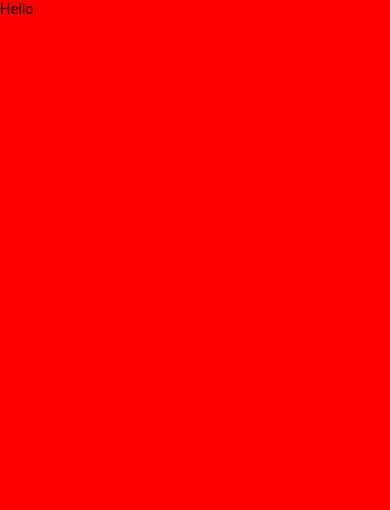
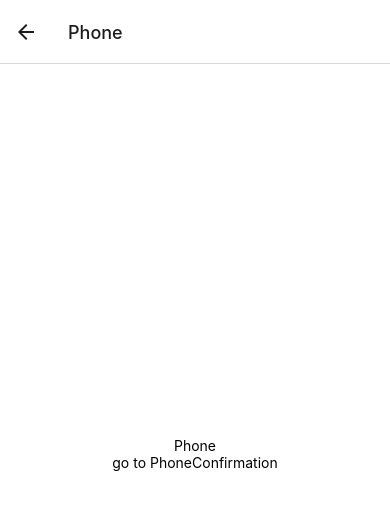
Before and after one commit to YuriiDmytruk/insiders-registration, a React Native app: screen /Phone in a window 390 px wide. Shown: the top 510 px of the page. Built offline with nearby package versions, Linux system fonts and the light colour scheme.

Commit message:
setup routing

```diff
--- a/App.tsx
+++ b/App.tsx
@@ -1,31 +1,32 @@
 import React from 'react';
-import {
-  SafeAreaView,
-  StyleSheet,
-  Text,
-  View,
-} from 'react-native';
+import { NavigationContainer } from '@react-navigation/native';
+import { createNativeStackNavigator } from '@react-navigation/native-stack';
+import Welcome from './pages/Welcome';
+import Phone from './pages/Phone';
+import PhoneConfirmation from './pages/PhoneConfirmation';
+import Info from './pages/Info';
+import Password from './pages/Password';
+import UserInfo from './pages/UserInfo';
+import { enableScreens } from 'react-native-screens';
+import { RootStackParamList } from './types';
+
+enableScreens();
+
+const Stack = createNativeStackNavigator<RootStackParamList>();
 
 function App(): React.JSX.Element {
   return (
-    <SafeAreaView style={styles.mainContainer}>
-      <View style={styles.container}>
-        <Text>Hello</Text>
-      </View>
-    </SafeAreaView>
+    <NavigationContainer>
+      <Stack.Navigator initialRouteName="Welcome">
+        <Stack.Screen name="Welcome" component={Welcome} />
+        <Stack.Screen name="Phone" component={Phone} />
+        <Stack.Screen name="PhoneConfirmation" component={PhoneConfirmation} />
+        <Stack.Screen name="Info" component={Info} />
+        <Stack.Screen name="Password" component={Password} />
+        <Stack.Screen name="UserInfo" component={UserInfo} />
+      </Stack.Navigator>
+    </NavigationContainer>
   );
 }
 
-const styles = StyleSheet.create({
-  mainContainer:{
-    width: '100%',
-    height: '100%',
-  },
-  container: {
-    width: '100%',
-    height: '100%',
-    backgroundColor: 'red',
-  },
-});
-
 export default App;
--- a/pages/Info.tsx
+++ b/pages/Info.tsx
@@ -1,20 +1,28 @@
 import React from 'react';
-import { StyleSheet, Text, View } from 'react-native';
+import { StyleSheet, Text, TouchableOpacity, View } from 'react-native';
+import { NativeStackScreenProps } from '@react-navigation/native-stack';
+import { RootStackParamList } from '../types';
 
-const Info = () => {
+type Props = NativeStackScreenProps<RootStackParamList, 'Info'>;
+
+const Info: React.FC<Props> = ({ navigation }) => {
   return (
     <View style={styles.container}>
       <Text>Info</Text>
+      <TouchableOpacity onPress={() => navigation.navigate('Password')}>
+        <Text>go to Password</Text>
+      </TouchableOpacity>
     </View>
   );
 };
 
 const styles = StyleSheet.create({
-    container: {
-      width: '100%',
-      height: '100%',
-      backgroundColor: 'red',
-    },
-  });
+  container: {
+    flex: 1,
+    justifyContent: 'center',
+    alignItems: 'center',
+    backgroundColor: 'white',
+  },
+});
 
 export default Info;
--- a/pages/Password.tsx
+++ b/pages/Password.tsx
@@ -1,20 +1,28 @@
 import React from 'react';
-import { StyleSheet, Text, View } from 'react-native';
+import { StyleSheet, Text, TouchableOpacity, View } from 'react-native';
+import { NativeStackScreenProps } from '@react-navigation/native-stack';
+import { RootStackParamList } from '../types';
 
-const Password = () => {
+type Props = NativeStackScreenProps<RootStackParamList, 'Password'>;
+
+const Password: React.FC<Props> = ({ navigation }) => {
   return (
     <View style={styles.container}>
       <Text>Password</Text>
+      <TouchableOpacity onPress={() => navigation.navigate('UserInfo')}>
+        <Text>go to UserInfo</Text>
+      </TouchableOpacity>
     </View>
   );
 };
 
 const styles = StyleSheet.create({
-    container: {
-      width: '100%',
-      height: '100%',
-      backgroundColor: 'red',
-    },
-  });
+  container: {
+    flex: 1,
+    justifyContent: 'center',
+    alignItems: 'center',
+    backgroundColor: 'white',
+  },
+});
 
 export default Password;
--- a/pages/Phone.tsx
+++ b/pages/Phone.tsx
@@ -1,20 +1,28 @@
 import React from 'react';
-import { StyleSheet, Text, View } from 'react-native';
+import { StyleSheet, Text, TouchableOpacity, View } from 'react-native';
+import { NativeStackScreenProps } from '@react-navigation/native-stack';
+import { RootStackParamList } from '../types';
 
-const Phone = () => {
+type Props = NativeStackScreenProps<RootStackParamList, 'Phone'>;
+
+const Phone: React.FC<Props> = ({ navigation }) => {
   return (
     <View style={styles.container}>
       <Text>Phone</Text>
+      <TouchableOpacity onPress={() => navigation.navigate('PhoneConfirmation')}>
+        <Text>go to PhoneConfirmation</Text>
+      </TouchableOpacity>
     </View>
   );
 };
 
 const styles = StyleSheet.create({
-    container: {
-      width: '100%',
-      height: '100%',
-      backgroundColor: 'red',
-    },
-  });
+  container: {
+    flex: 1,
+    justifyContent: 'center',
+    alignItems: 'center',
+    backgroundColor: 'white',
+  },
+});
 
 export default Phone;
--- a/pages/PhoneConfirmation.tsx
+++ b/pages/PhoneConfirmation.tsx
@@ -1,20 +1,28 @@
 import React from 'react';
-import { StyleSheet, Text, View } from 'react-native';
+import { StyleSheet, Text, TouchableOpacity, View } from 'react-native';
+import { NativeStackScreenProps } from '@react-navigation/native-stack';
+import { RootStackParamList } from '../types';
 
-const PhoneConfirmation = () => {
+type Props = NativeStackScreenProps<RootStackParamList, 'PhoneConfirmation'>;
+
+const PhoneConfirmation: React.FC<Props> = ({ navigation }) => {
   return (
     <View style={styles.container}>
       <Text>PhoneConfirmation</Text>
+      <TouchableOpacity onPress={() => navigation.navigate('Info')}>
+        <Text>go to Info</Text>
+      </TouchableOpacity>
     </View>
   );
 };
 
 const styles = StyleSheet.create({
-    container: {
-      width: '100%',
-      height: '100%',
-      backgroundColor: 'red',
-    },
-  });
+  container: {
+    flex: 1,
+    justifyContent: 'center',
+    alignItems: 'center',
+    backgroundColor: 'white',
+  },
+});
 
 export default PhoneConfirmation;
--- a/pages/UserInfo.tsx
+++ b/pages/UserInfo.tsx
@@ -1,20 +1,28 @@
 import React from 'react';
-import { StyleSheet, Text, View } from 'react-native';
+import { StyleSheet, Text, TouchableOpacity, View } from 'react-native';
+import { NativeStackScreenProps } from '@react-navigation/native-stack';
+import { RootStackParamList } from '../types';
 
-const UserInfo = () => {
+type Props = NativeStackScreenProps<RootStackParamList, 'UserInfo'>;
+
+const UserInfo: React.FC<Props> = ({ navigation }) => {
   return (
     <View style={styles.container}>
       <Text>UserInfo</Text>
+      <TouchableOpacity onPress={() => navigation.navigate('Welcome')}>
+        <Text>go to Welcome</Text>
+      </TouchableOpacity>
     </View>
   );
 };
 
 const styles = StyleSheet.create({
-    container: {
-      width: '100%',
-      height: '100%',
-      backgroundColor: 'red',
-    },
-  });
+  container: {
+    flex: 1,
+    justifyContent: 'center',
+    alignItems: 'center',
+    backgroundColor: 'white',
+  },
+});
 
 export default UserInfo;
--- a/pages/Welcome.tsx
+++ b/pages/Welcome.tsx
@@ -1,20 +1,28 @@
 import React from 'react';
-import { StyleSheet, Text, View } from 'react-native';
+import { StyleSheet, Text, TouchableOpacity, View } from 'react-native';
+import { NativeStackScreenProps } from '@react-navigation/native-stack';
+import { RootStackParamList } from '../types';
 
-const Welcome = () => {
+type Props = NativeStackScreenProps<RootStackParamList, 'Welcome'>;
+
+const Welcome: React.FC<Props> = ({ navigation }) => {
   return (
     <View style={styles.container}>
       <Text>Welcome</Text>
+      <TouchableOpacity onPress={() => navigation.navigate('Phone')}>
+        <Text>go to Phone</Text>
+      </TouchableOpacity>
     </View>
   );
 };
 
 const styles = StyleSheet.create({
-    container: {
-      width: '100%',
-      height: '100%',
-      backgroundColor: 'red',
-    },
-  });
+  container: {
+    flex: 1,
+    justifyContent: 'center',
+    alignItems: 'center',
+    backgroundColor: 'white',
+  },
+});
 
 export default Welcome;
--- /dev/null
+++ b/types.ts
@@ -0,0 +1,8 @@
+export type RootStackParamList = {
+    Welcome: undefined;
+    Phone: undefined;
+    PhoneConfirmation: undefined;
+    Info: undefined;
+    Password: undefined;
+    UserInfo: undefined;
+  };
```
Also changed, not shown: package.json (+6 -1 lines), 2 other files (tests, documents, lock files or other folders).
